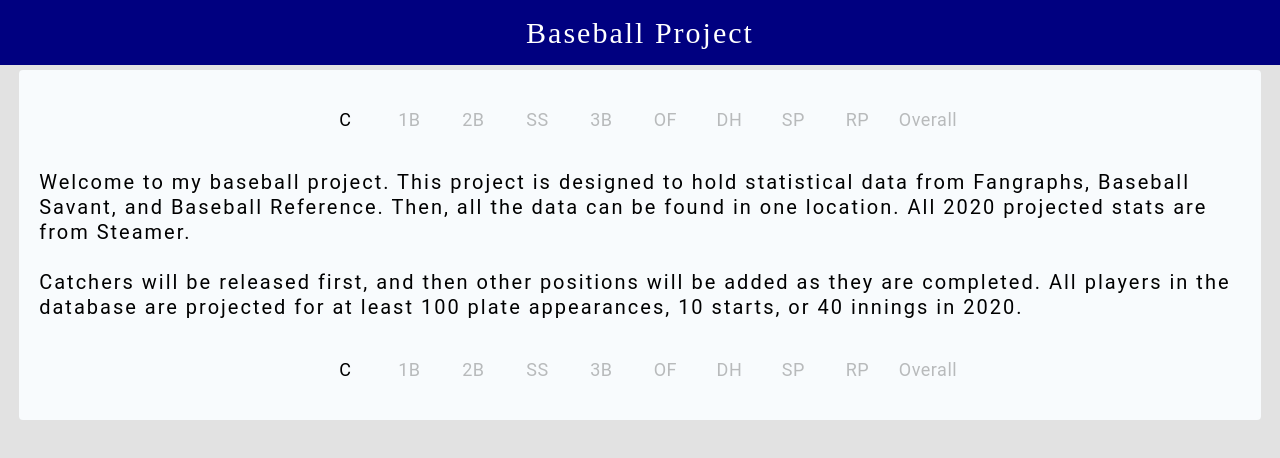
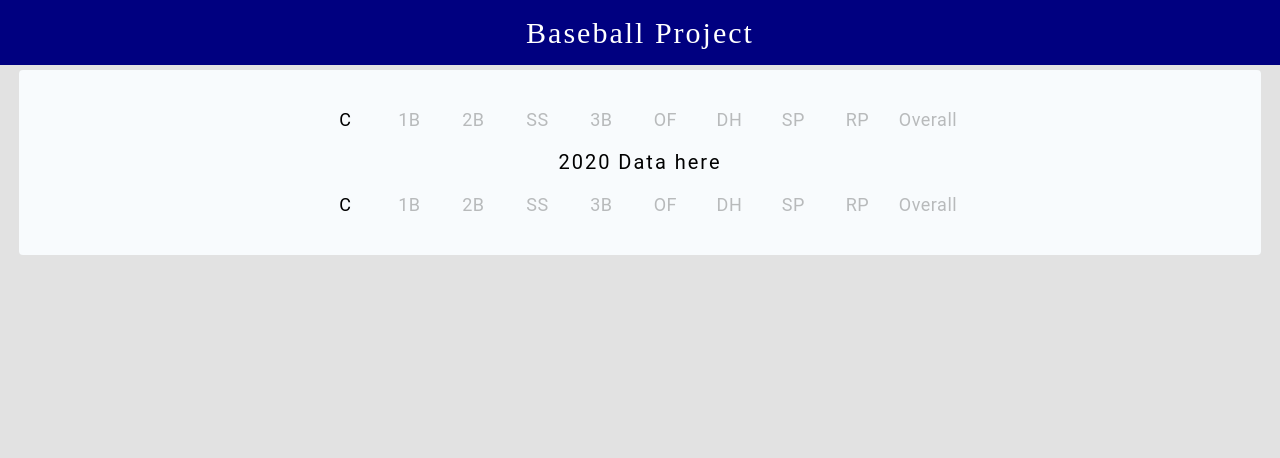
Before and after one commit to atonymartin20/BaseballProject, a React (Create React App) app in the folder frontend/: page /catchers in a window 1280 px wide. Shown: the top 458 px of the page. Built offline with nearby package versions, Linux system fonts and the light colour scheme; no server answers.

Commit message:
Starting to build out display data

```diff
--- a/frontend/src/App.js
+++ b/frontend/src/App.js
@@ -2,6 +2,7 @@ import React from 'react';
 import { Route, Switch } from 'react-router-dom';
 import Homepage from './components/homepage';
 import { AppContext } from './components/context/appContext.js';
+import Catchers from './components/positions/catchers.js';
 
 class App extends React.Component {
     componentDidMount() {
@@ -13,6 +14,9 @@ class App extends React.Component {
                 <Switch>
                     <Route exact path='/'>
                         <Homepage />
+                    </Route>
+                    <Route exact path='/catchers'>
+                        <Catchers />
                     </Route>
                     {/* <Route path='/addContact' component={AddContact} />*/}
                     <Route>
--- a/frontend/src/components/positions/catchers.js
+++ b/frontend/src/components/positions/catchers.js
@@ -0,0 +1,114 @@
+import React from 'react';
+import Navbar from '../navbar';
+import Links from '../navbar/links.js';
+import withStyles from '@material-ui/core/styles/withStyles';
+
+// import PropTypes from 'prop-types';
+// import clsx from 'clsx';
+// import { lighten, makeStyles } from '@material-ui/core/styles';
+// import Table from '@material-ui/core/Table';
+// import TableBody from '@material-ui/core/TableBody';
+// import TableCell from '@material-ui/core/TableCell';
+// import TableContainer from '@material-ui/core/TableContainer';
+// import TableHead from '@material-ui/core/TableHead';
+// import TablePagination from '@material-ui/core/TablePagination';
+// import TableRow from '@material-ui/core/TableRow';
+// import TableSortLabel from '@material-ui/core/TableSortLabel';
+// import Toolbar from '@material-ui/core/Toolbar';
+// import Typography from '@material-ui/core/Typography';
+// import Paper from '@material-ui/core/Paper';
+// import Checkbox from '@material-ui/core/Checkbox';
+// import IconButton from '@material-ui/core/IconButton';
+// import Tooltip from '@material-ui/core/Tooltip';
+// import FormControlLabel from '@material-ui/core/FormControlLabel';
+// import Switch from '@material-ui/core/Switch';
+// import DeleteIcon from '@material-ui/icons/Delete';
+// import FilterListIcon from '@material-ui/icons/FilterList';
+
+const styles = theme => ({
+    positionDiv: {
+        width: '100%',
+        display: 'flex',
+        justifyContent: 'center',
+        alignItems: 'center',
+        flexDirection: 'column',
+    },
+    positionSpacingDiv: {
+        marginTop: 70,
+        width: '97%',
+        borderRadius: '4px',
+        backgroundColor: '#f8fbfd',
+        minHeight: 100,
+        display: 'flex',
+        justifyContent: 'center',
+        alignItems: 'center',
+        flexDirection: 'column',
+        padding: 20,
+        fontSize: '2.0rem',
+        lineHeight: 1.25,
+    },
+    positionText: {
+        marginTop: 20,
+        marginBottom: 20,
+    },
+    websiteLinks: {
+        textDecoration: 'none',
+        color: 'black',
+    }
+});
+
+class Catchers extends React.Component {
+    state = {
+        display2017: false,
+        display2018: false,
+        display2019: false,
+        display2020: true,
+    }
+
+    render() {
+        const { classes } = this.props;
+        const { display2017, display2018, display2019, display2020 } = this.state;
+
+        const data = (
+            <div>
+                {display2017 ? (
+                    <div>
+                        <h1 className={classes.homepageText}>2017 Data here</h1>
+                    </div> ) : null
+                }
+
+                {display2018 ? (
+                    <div>
+                        <h1 className={classes.homepageText}>2018 Data here</h1>
+                    </div> ) : null
+                }
+
+                {display2019 ? (
+                    <div>
+                        <h1 className={classes.homepageText}>2019 Data here</h1>
+                    </div> ) : null
+                }
+
+                {display2020 ? (
+                    <div>
+                        <h1 className={classes.homepageText}>2020 Data here</h1>
+                    </div> ) : null
+                }
+
+            </div >
+
+        )
+        return (
+            <div className={classes.positionDiv}>
+                <Navbar />
+                <div className={classes.positionSpacingDiv}>
+                    <Links />
+                    <h1 className={classes.homepageText}>{data}</h1>
+
+                    <Links />
+                </div>
+            </div>
+        )
+    }
+}
+export default withStyles(styles)(Catchers);
```
